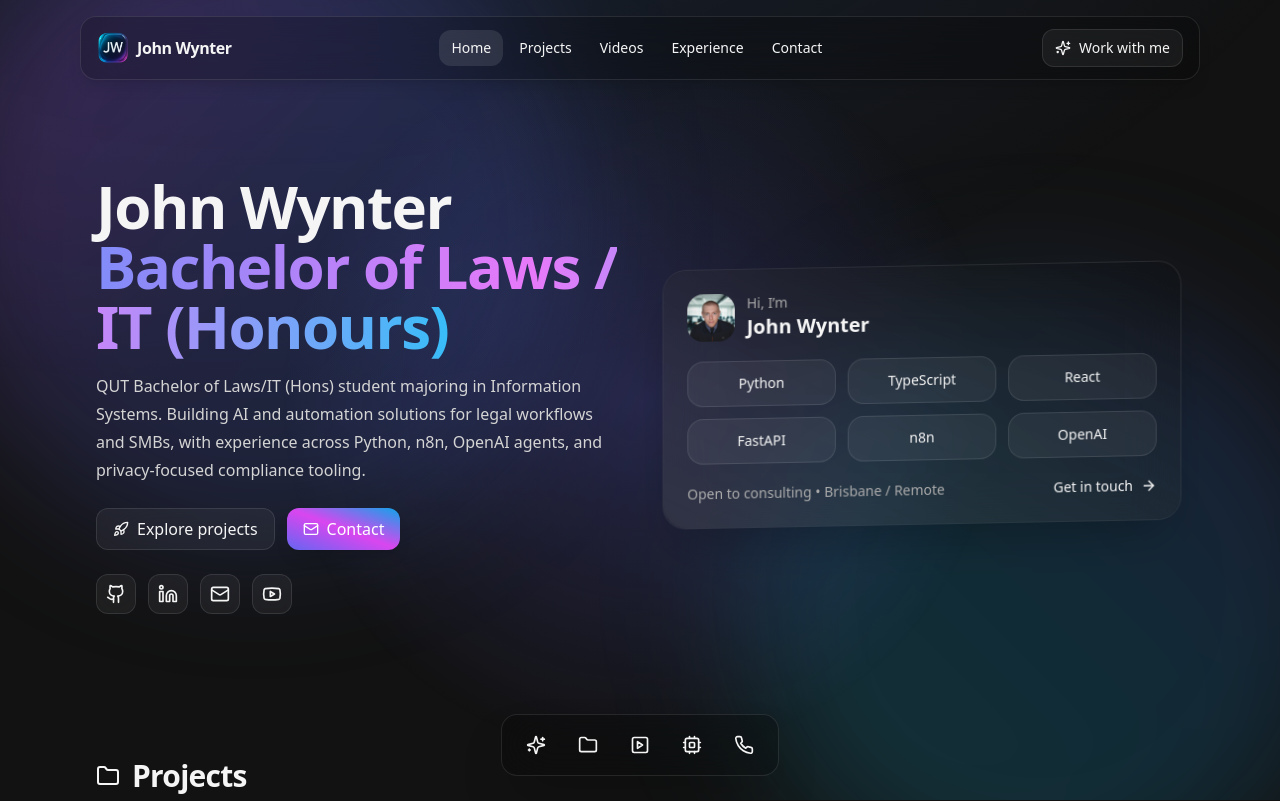
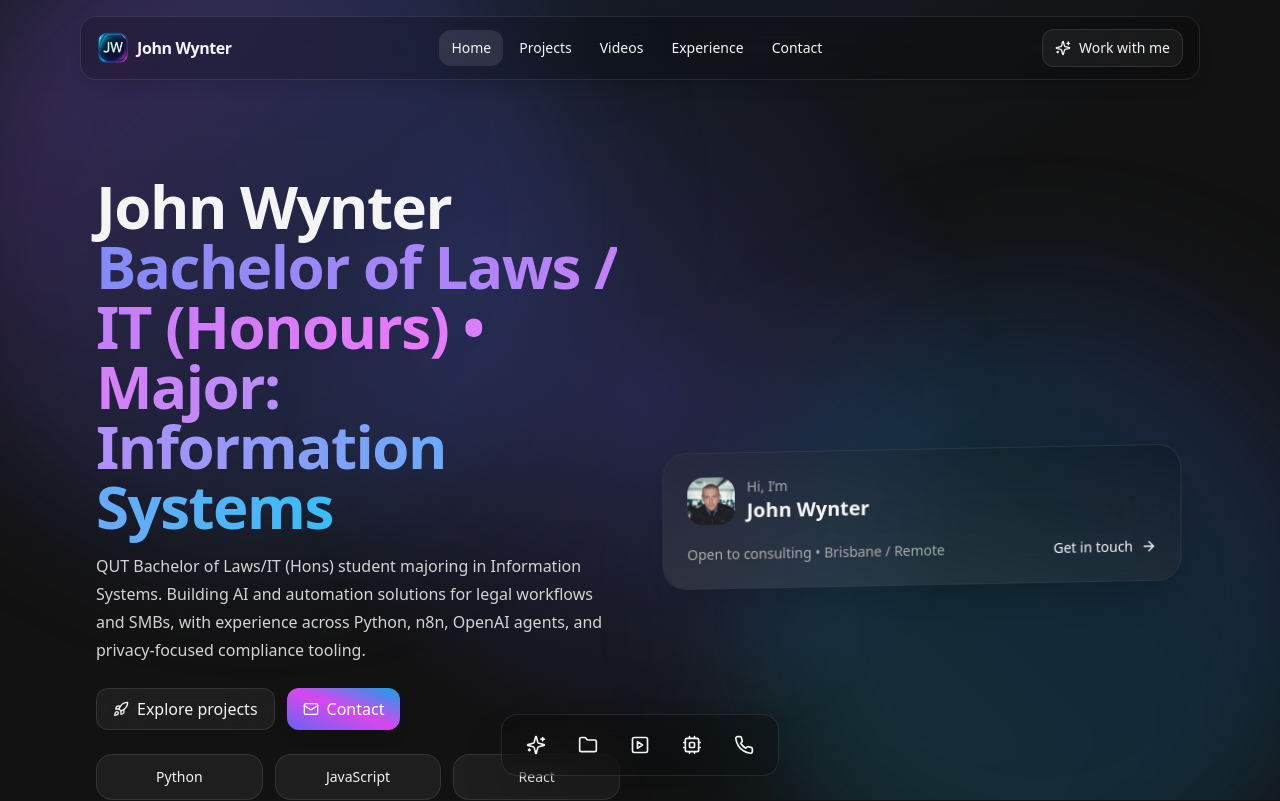
Before and after one commit to JohnJohnW/personal_portfolio, a React (Vite) app: page / in a window 1280 px wide. Shown: the top 801 px of the page. Built offline with nearby package versions, Linux system fonts and the light colour scheme.

Commit message:
Update Portfolio.jsx

```diff
--- a/src/Portfolio.jsx
+++ b/src/Portfolio.jsx
@@ -6,7 +6,7 @@ import { Github, Linkedin, Mail, ArrowRight, Rocket, Sparkles, ChevronRight, Fol
 
 const DATA = {
   name: "John Wynter",
-  role: "Bachelor of Laws / IT (Honours)",
+  role: "Bachelor of Laws / IT (Honours) • Major: Information Systems",
   blurb:
     "QUT Bachelor of Laws/IT (Hons) student majoring in Information Systems. Building AI and automation solutions for legal workflows and SMBs, with experience across Python, n8n, OpenAI agents, and privacy‑focused compliance tooling.",
   location: "Brisbane / Remote",
@@ -177,7 +177,9 @@ function Section({ id, title, icon: Icon, children, subtitle }) {
 }
 
 export default function Portfolio() {
+  // theme (locked to dark)
   useTheme();
+
   const [active, setActive] = useState("home");
   const [toast, setToast] = useState(null);
 
@@ -267,13 +269,11 @@ export default function Portfolio() {
                 <Mail className="h-4 w-4" /> Contact
               </a>
             </div>
-            <div className="mt-6 flex gap-3">
-              {DATA.socials.map((s) => (
-                <a key={s.label} href={s.href} target="_blank" rel="noreferrer noopener" className="group" aria-label={s.label} title={s.label}>
-                  <div className="h-10 w-10 grid place-items-center rounded-xl border border-white/10 bg-white/5 backdrop-blur-xl group-hover:bg-white/10 transition">
-                    <s.icon className="h-5 w-5" />
-                  </div>
-                </a>
+            <div className="mt-6 grid grid-cols-3 gap-3">
+              {['Python','JavaScript','React','n8n','OpenAI agents','WordPress'].map((sk) => (
+                <div key={sk} className="rounded-2xl border border-white/10 bg-white/5 p-3 text-center text-sm">
+                  {sk}
+                </div>
               ))}
             </div>
           </div>
@@ -292,13 +292,6 @@ export default function Portfolio() {
                     <p className="text-sm text-neutral-400">Hi, I’m</p>
                     <p className="text-xl font-semibold">{DATA.name}</p>
                   </div>
-                </div>
-                <div className="mt-5 grid grid-cols-3 gap-3">
-                  {['Python','TypeScript','React','FastAPI','n8n','OpenAI'].map((sk) => (
-                    <div key={sk} className="rounded-2xl border border-white/10 bg-white/5 p-3 text-center text-sm">
-                      {sk}
-                    </div>
-                  ))}
                 </div>
                 <div className="mt-5 flex items-center justify-between gap-3">
                   <div className="text-sm text-neutral-400">Open to consulting • {DATA.location}</div>
```
